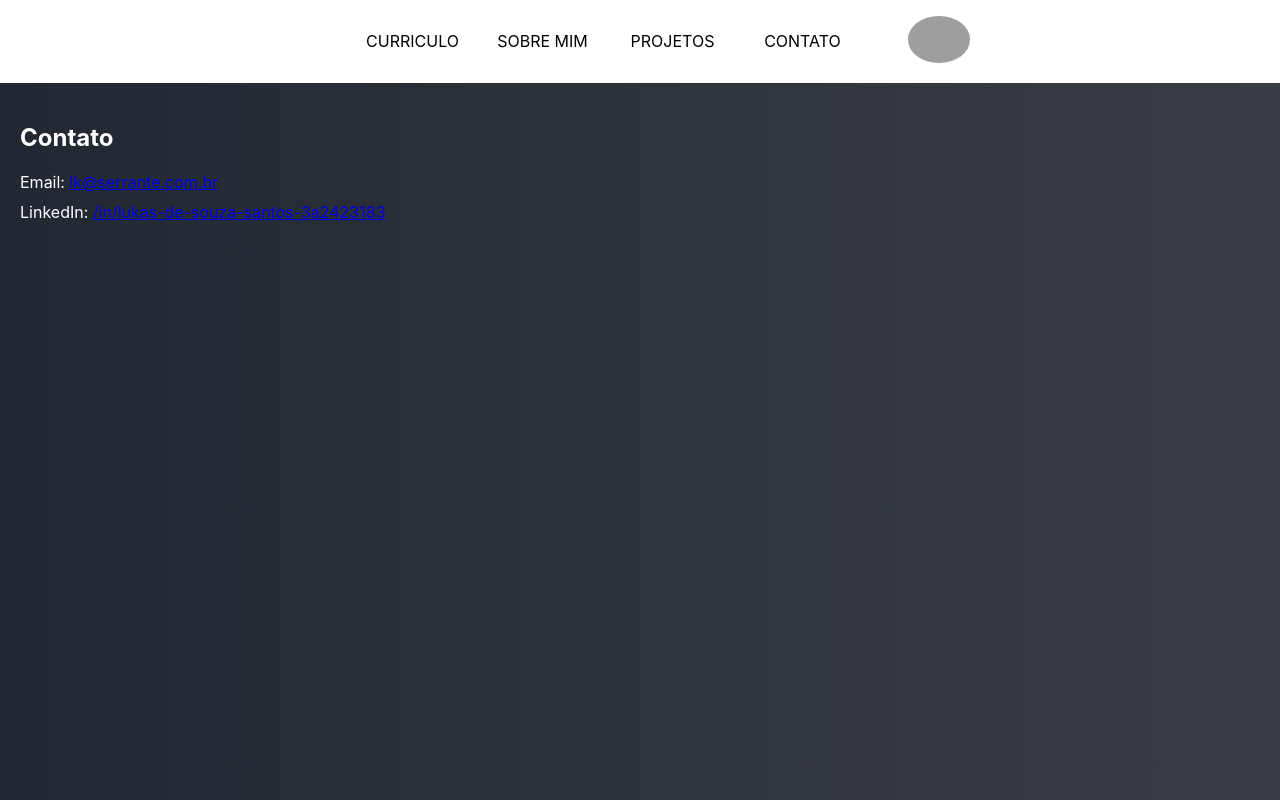
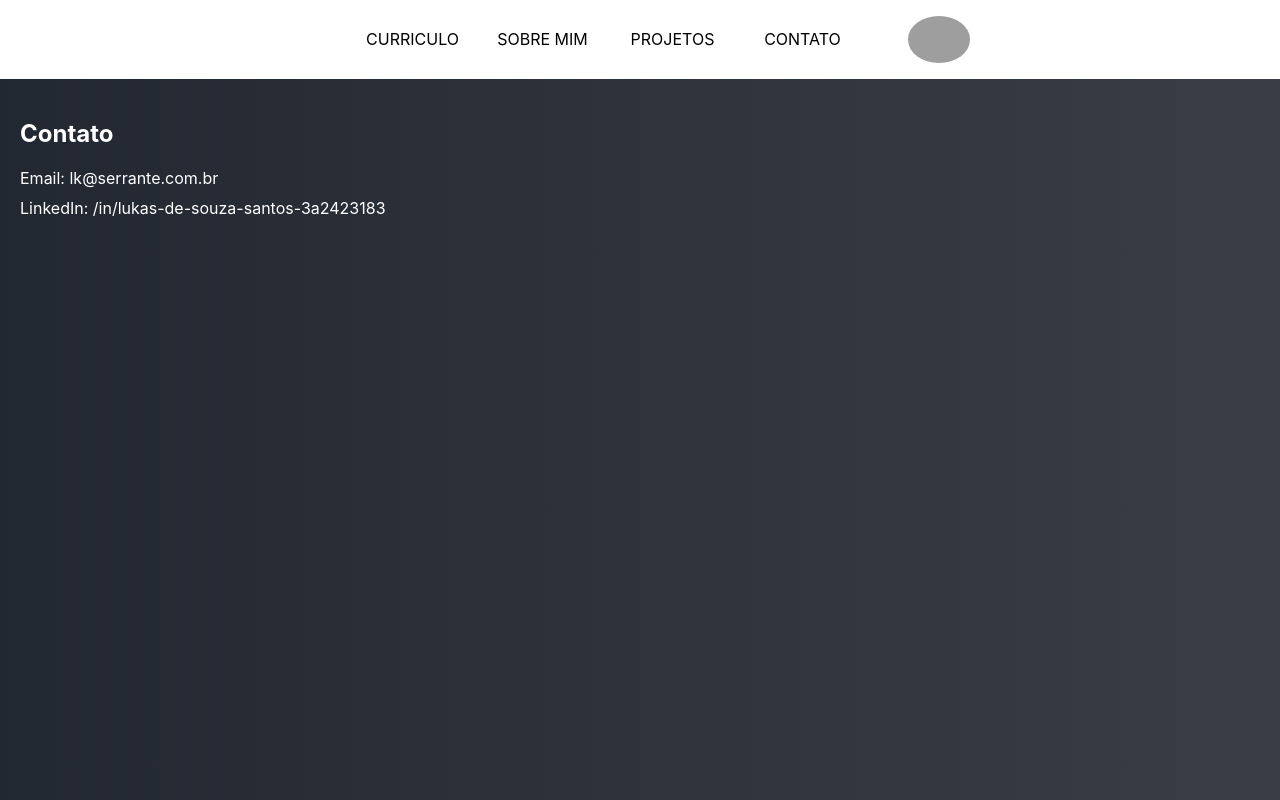
Before and after one commit to Lukas132ss/portfolio, a React (Create React App) app: page / in a window 1280 px wide. Both pictures are taken after a click on the item "CONTATO". Built offline with nearby package versions, Linux system fonts and the light colour scheme; grey boxes are pictures that could not be loaded.

Commit message:
style: customize contact links and icon behavior

```diff
--- a/src/components/Contato/index.js
+++ b/src/components/Contato/index.js
@@ -17,13 +17,26 @@ const Contact = styled.li`
   margin-bottom: 10px;
 `;
 
+const ContactLink = styled.a`
+  text-decoration: none;
+  color: inherit;
+
+  &:hover {
+    text-decoration: underline;
+  }
+`;
+
 export default function Contato() {
   return (
     <Section id="contato">
       <Title>Contato</Title>
       <ContactList>
-        <Contact>Email: <a href="mailto:lk@serrante.com.br">lk@serrante.com.br</a></Contact>
-        <Contact>LinkedIn: <a href="https://www.linkedin.com/in/lukas-de-souza-santos-3a2423183">/in/lukas-de-souza-santos-3a2423183</a></Contact>
+        <Contact>
+          Email: <ContactLink href="mailto:lk@serrante.com.br">lk@serrante.com.br</ContactLink>
+        </Contact>
+        <Contact>
+          LinkedIn: <ContactLink href="https://www.linkedin.com/in/lukas-de-souza-santos-3a2423183">/in/lukas-de-souza-santos-3a2423183</ContactLink>
+        </Contact>
       </ContactList>
     </Section>
   );
--- a/src/components/Header/index.js
+++ b/src/components/Header/index.js
@@ -12,7 +12,7 @@ export default function Header({ onSelect }) {
     return (
         <HeaderContainer>
             <OptionsHeader onSelect={onSelect} />
-            <IconsHeader />
+            <IconsHeader onSelect={onSelect} />
         </HeaderContainer>
     )
 }
--- a/src/components/IconsHeader/index.js
+++ b/src/components/IconsHeader/index.js
@@ -19,10 +19,19 @@ const IconImg = styled.img`
     border-radius: 50%;
 `;
 
-export default function IconsHeader() {
+const Link = styled.a`
+    text-decoration: none;
+    color: inherit;
+    display: flex;
+`;
+export default function IconsHeader({ onSelect }) {
     return (
         <Icons>
-                <Icon><IconImg src={icon} alt=''></IconImg></Icon>
+            <Icon>
+                <Link href="#curriculo" onClick={(e) => { e.preventDefault(); onSelect && onSelect('curriculo'); }}>
+                    <IconImg src={icon} alt='' />
+                </Link>
+            </Icon>
         </Icons>
     )
 }
```
